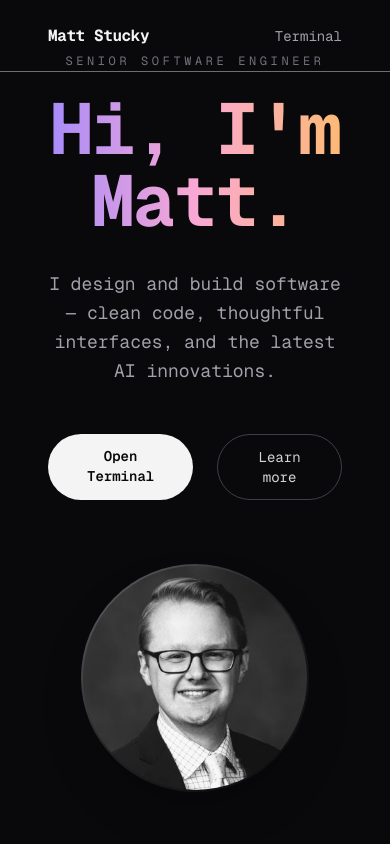
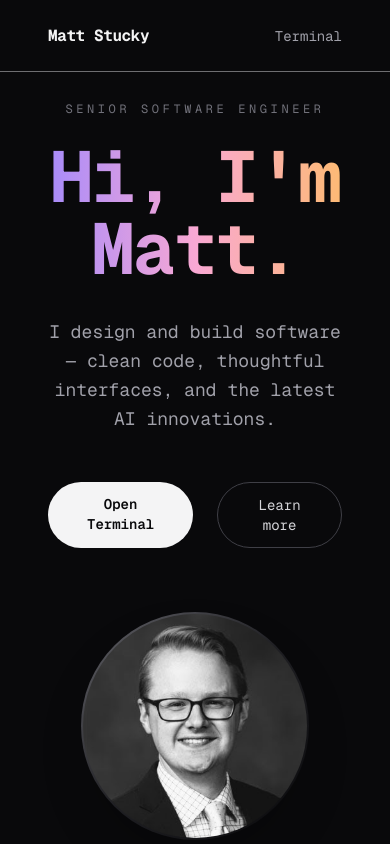
Before and after one commit to mnstucky/personal-site, a Next.js app: page / in a window 390 px wide. Shown: the top 844 px of the page. Built offline with nearby package versions, Linux system fonts and the light colour scheme.

Commit message:
Fix header on mobile

```diff
--- a/app/page.tsx
+++ b/app/page.tsx
@@ -46,7 +46,7 @@ export default function Home() {
       {/* Content container */}
       <div className='w-full lg:max-w-[60%] mx-auto'>
         {/* Hero */}
-        <section className='min-h-screen flex flex-col lg:flex-row items-center justify-center gap-16 px-12'>
+        <section className='min-h-screen flex flex-col lg:flex-row items-center justify-center gap-16 px-12 pt-24 lg:pt-0'>
           {/* Text */}
           <div className='flex flex-col items-center text-center lg:items-start lg:text-left'>
             <p className='text-xs text-zinc-500 tracking-[0.3em] uppercase mb-6'>
```
